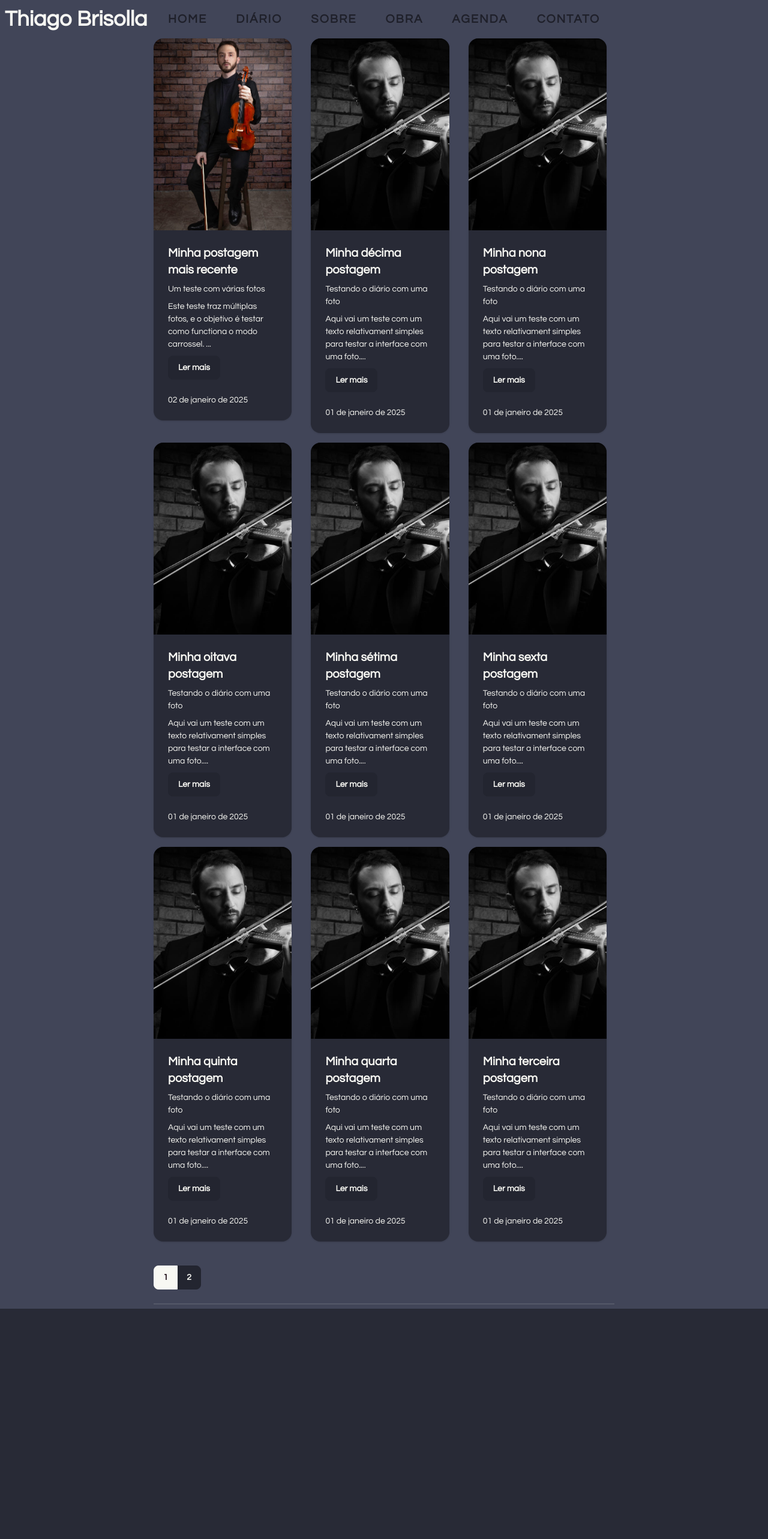
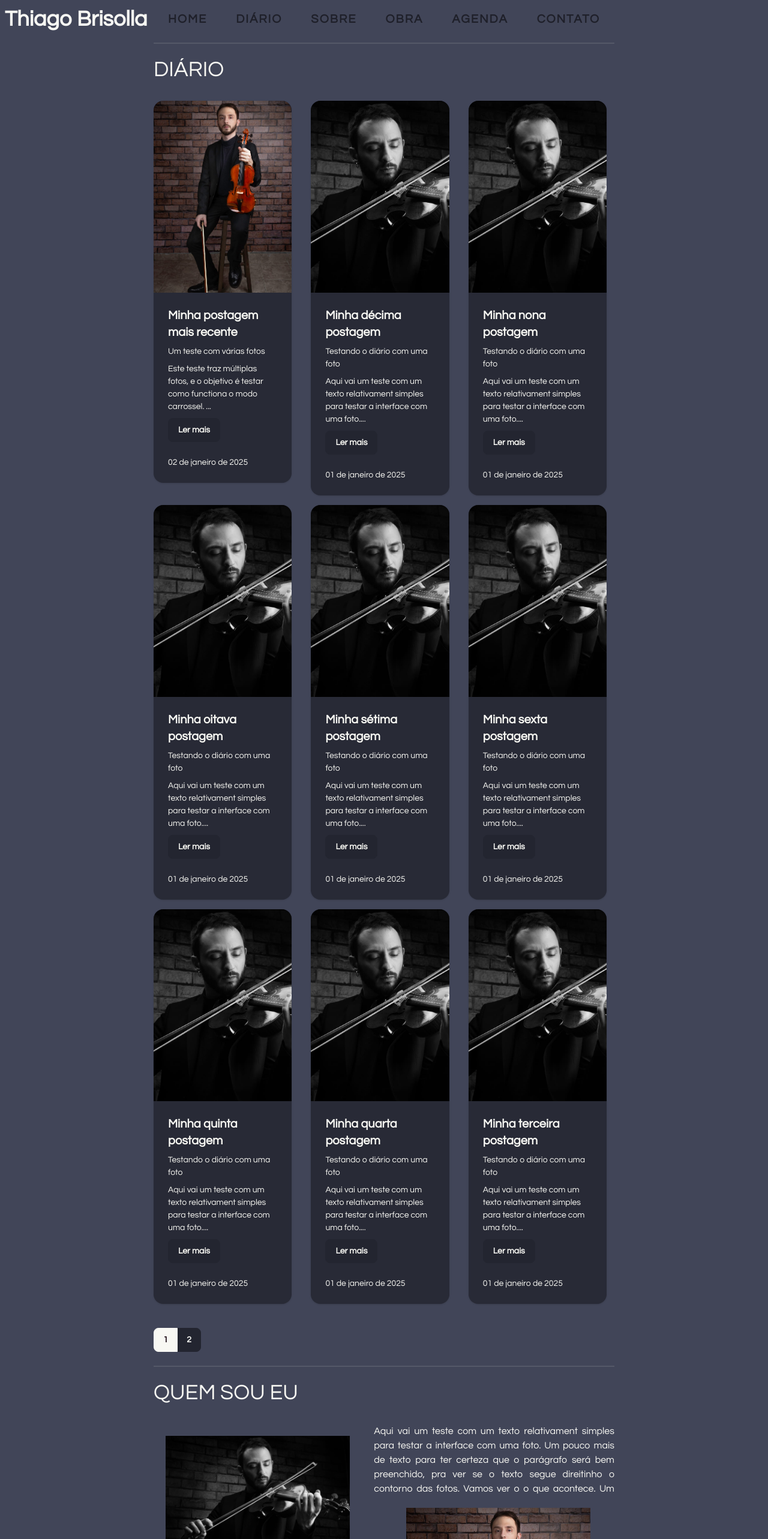
Before and after one commit to ahbarrozo/thiago-brisolla-site, a SvelteKit app: page / in a window 1280 px wide. Shown: the top 2566 px of the page at 60% size. Before the commit the page ends 2198 px from the top, so only its background shows below. Built offline with nearby package versions, Linux system fonts and the light colour scheme; some icons are missing.

Commit message:
Include new components

```diff
--- a/src/routes/+page.svelte
+++ b/src/routes/+page.svelte
@@ -1,7 +1,24 @@
 <script lang="ts">
+    import { aboutSections } from "../assets/About.mockdata";
+    import { albums } from "../assets/Discography.mockdata";
     import { blogPosts } from "../assets/Blog.mockdata";
+    import About from "../components/About.svelte";
     import Blog from "../components/Blog.svelte";
+	import Discography from "../components/Discography.svelte";
 </script>
 
+<div class="divider mt-0"></div>
+<h2 id="diario" class="text-4xl">DIÁRIO</h2>
 <Blog blogPosts={blogPosts} />
 <div class="divider"></div>
+<h2 id="bio" class="text-4xl">QUEM SOU EU</h2>
+<About aboutSections={aboutSections} />
+<div class="divider"></div>
+<h2 id="obra" class="text-4xl">OBRA</h2>
+<Discography albums={albums} />
+
+<style>
+    h2 {
+        margin-bottom: 2rem;
+    }
+</style>
```
